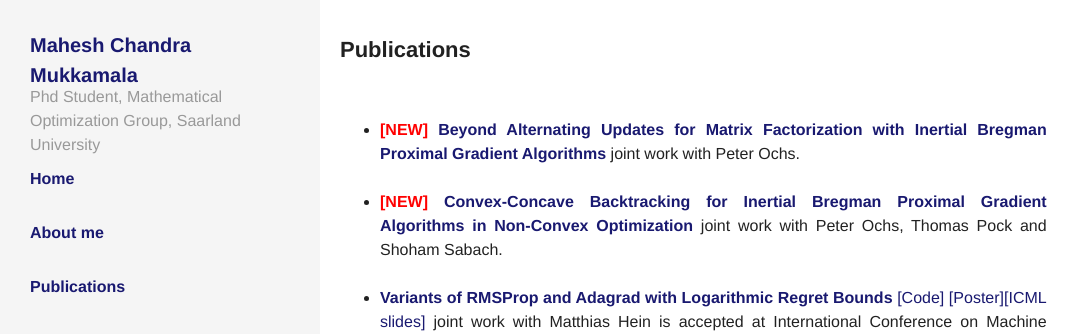
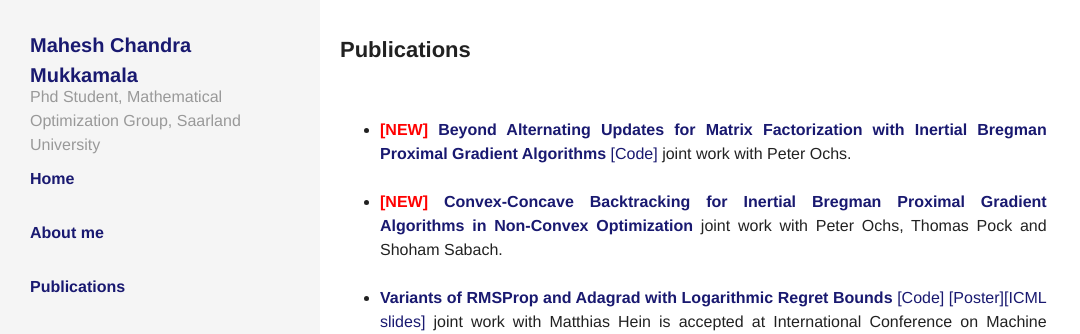
Before and after one commit to mmahesh/mmahesh.github.io, a Jekyll site: the page built from publications.html, in a window 1280 px wide. Shown: the top 334 px of the page, without its empty margins (0-1080 px from the left). Built offline with Jekyll 4.4.1, drawn with Linux system fonts in a browser that asks for light colours.

Commit message:
new code

```diff
--- a/_layouts/publications.html
+++ b/_layouts/publications.html
@@ -10,7 +10,7 @@ layout: default
     <article class="page-content">
       <font size=3>
     <ul>
-      <li><b><font color=red>[NEW]</font></b> <a href="/show_pub5/" target="_blank"><b>Beyond Alternating Updates for Matrix Factorization with Inertial Bregman Proximal Gradient Algorithms</b></a> joint work with Peter Ochs.</li>
+      <li><b><font color=red>[NEW]</font></b> <a href="/show_pub5/" target="_blank"><b>Beyond Alternating Updates for Matrix Factorization with Inertial Bregman Proximal Gradient Algorithms</b></a><a target="_blank" href="https://github.com/mmahesh/cocain-bpg-matrix-factorization"> [Code] </a> joint work with Peter Ochs.</li>
       <br>
       <li><b><font color=red>[NEW]</font></b> <a href="/show_pub4/" target="_blank"><b>Convex-Concave Backtracking for Inertial Bregman Proximal Gradient Algorithms in Non-Convex Optimization</b></a> joint work with Peter Ochs, Thomas Pock and Shoham Sabach.</li>
       <br>
--- a/_layouts/show_pub5.html
+++ b/_layouts/show_pub5.html
@@ -21,6 +21,7 @@
             <a target="_blank" href="https://arxiv.org/abs/1905.09050"> [arXiv] </a>
             <a target="_blank" href="/publications_pdfs/Beyond-Alternating-Updates-for-Matrix-Factorization-with Inertial-Bregman-Proximal-Gradient-Algorithms.pdf"> [Download PDF] </a>
             <a target="_blank" href="http://www.optimization-online.org/DB_HTML/2019/05/7224.html"> [Optimization Online] </a>
+            <a target="_blank" href="https://github.com/mmahesh/cocain-bpg-matrix-factorization"> [Code] </a>
           </b>
         </div>
       <embed src="/publications_pdfs/Beyond-Alternating-Updates-for-Matrix-Factorization-with Inertial-Bregman-Proximal-Gradient-Algorithms.pdf" style="width:100%; height:700px;">
```
